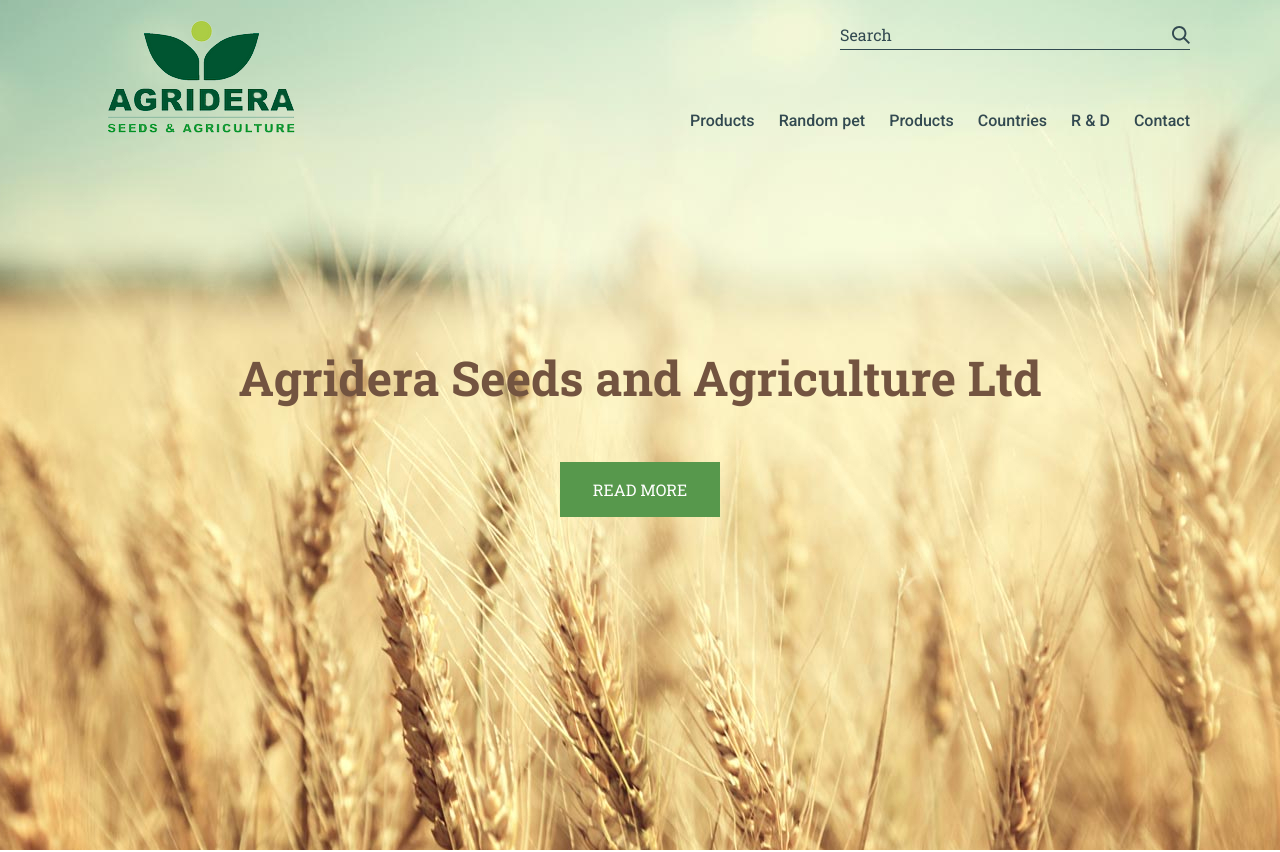
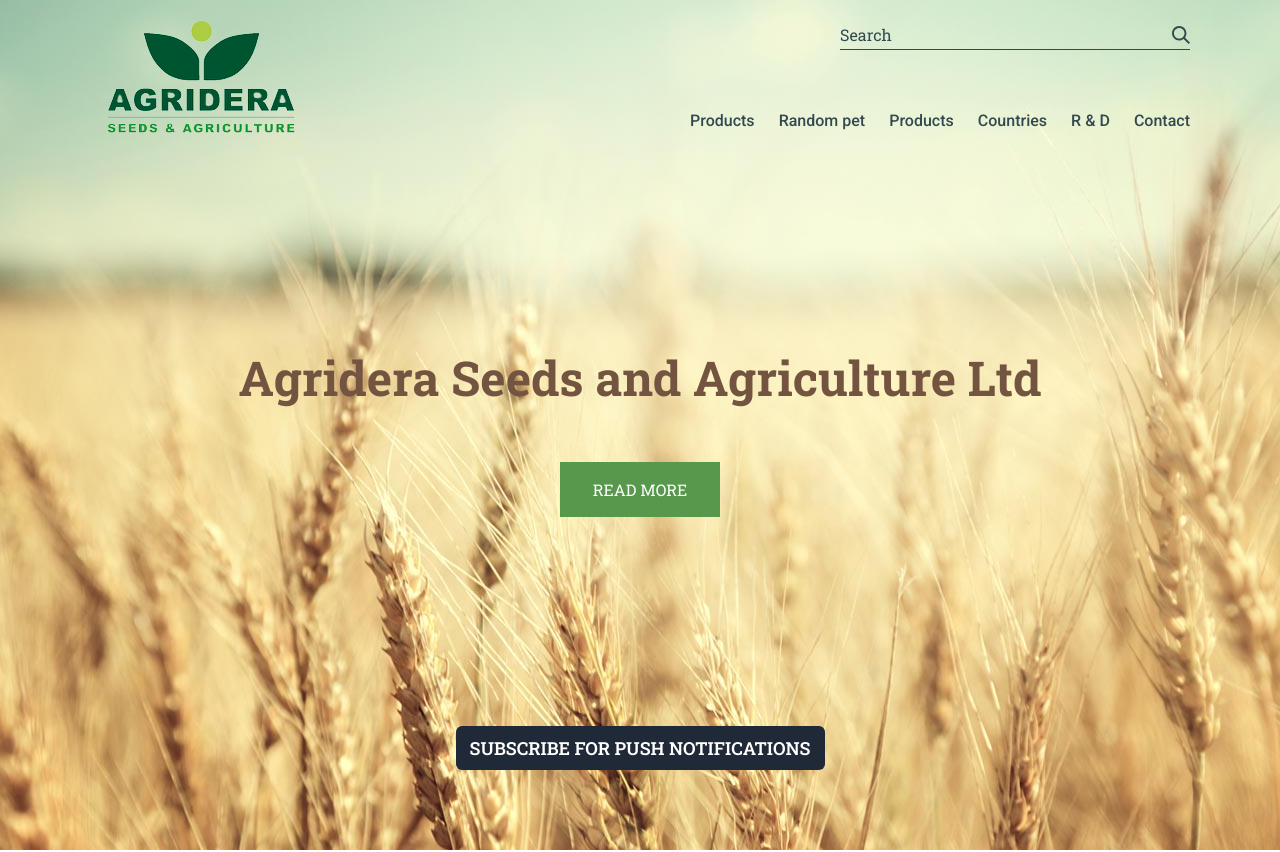
Before and after one commit to try-to-catch/agridera-store, a Vue app: page / in a window 1280 px wide. Shown: the top 852 px of the page. Built offline with nearby package versions, Linux system fonts and the light colour scheme.

Commit message:
update app, add push notification temporarily not working

```diff
--- a/src/views/HomeView.vue
+++ b/src/views/HomeView.vue
@@ -1,3 +1,39 @@
+<script lang="ts" setup>
+import HomeHeader from "@/components/HomeHeader.vue";
+
+const askPermission = async (): Promise<void | never> => {
+    if (!('PushManager' in window && await navigator.serviceWorker.ready)) return
+
+    if (!confirm("Would you like to receive push notifications?")) return
+
+    return new Promise(function (resolve, reject) {
+        const permissionResult = Notification.requestPermission((result: 'denied' | 'granted' | 'default'): void => {
+            resolve(result);
+        });
+
+        if (permissionResult) {
+            permissionResult.then(resolve, reject);
+        }
+    })
+        .then(function (permissionResult) {
+            if (permissionResult !== "granted")
+                throw new Error('We weren\'t granted permission.');
+        });
+}
+
+
+if ('serviceWorker' in navigator) {
+    navigator.serviceWorker
+        .register('/sw.js')
+        .then(function () {
+            console.log('Service worker registered!');
+        });
+
+
+}
+
+</script>
+
 <template>
     <home-header/>
     <main>
@@ -6,7 +42,7 @@
                 style="background-image: url(/images/background.jpg)"
         >
             <div
-                    class="text-center sm:container sm:mx-auto mx-2.5 flex flex-col items-center justify-center h-full"
+                    class="text-center sm:container sm:mx-auto mx-2.5 flex flex-col items-center justify-center h-full relative"
             >
                 <h1 class="text-custom-brown font-bold text-5xl">
                     Agridera Seeds and Agriculture Ltd
@@ -19,6 +55,10 @@
                         read more
                     </router-link>
                 </div>
+                <button class="absolute bottom-20 font-semibold subscribe-for-push mt-10 rounded-md bg-gray-800 text-white text-lg py-2 px-3.5 "
+                        @click="askPermission">
+                    SUBSCRIBE FOR PUSH NOTIFICATIONS
+                </button>
             </div>
         </section>
         <section>
@@ -184,15 +224,6 @@
     </main>
 </template>
 
-<script>
-import HomeHeader from "@/components/HomeHeader.vue";
-
-export default {
-    name: "IndexView",
-    components: {HomeHeader}
-}
-</script>
-
 <style scoped>
 
 </style>
```
